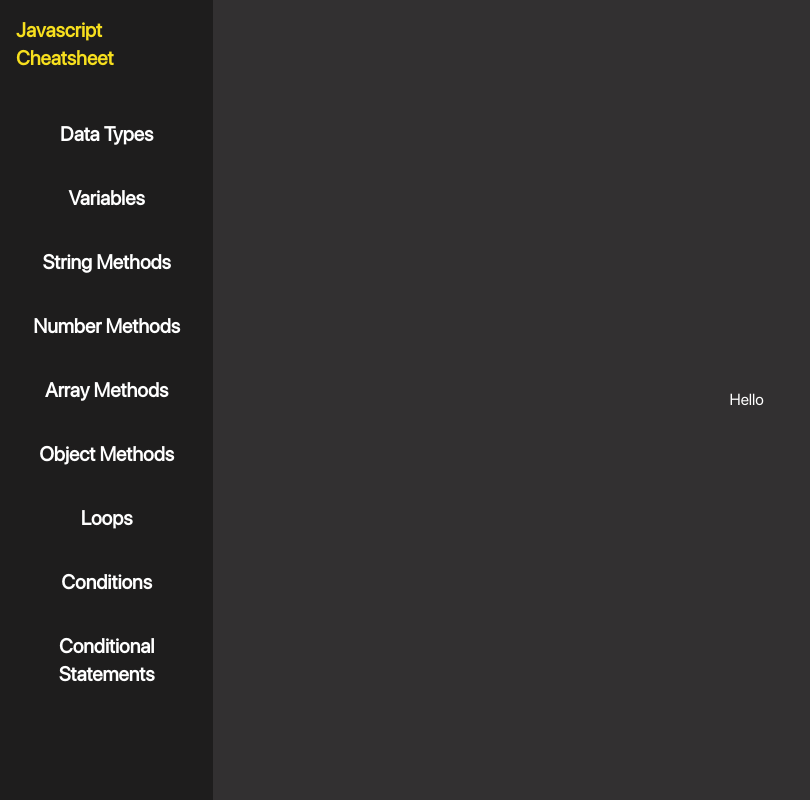
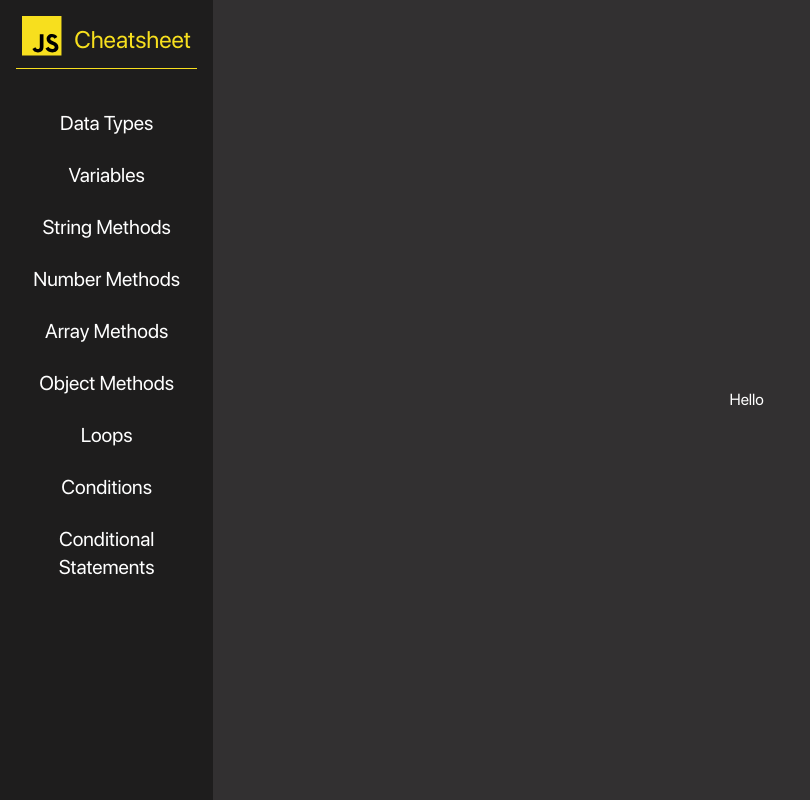
Before and after one commit to syhzrl/js-cheatsheet, a Next.js app: page / in a window 1280 px wide. Shown: the whole page, without its empty margins (0-810 px from the left). Built offline with nearby package versions, Linux system fonts and the light colour scheme.

Commit message:
Added javascript icons and updated nav menu

```diff
--- a/src/components/NavMenu.tsx
+++ b/src/components/NavMenu.tsx
@@ -1,4 +1,5 @@
 import React, { FunctionComponent } from 'react';
+import JsIcon from 'assets/icons/js.svg';
 
 interface NavMenuButtonProps {
     label: string;
@@ -10,7 +11,7 @@
     return (
         <button
             type='button'
-            className='bg-transparent p-3 hover:bg-[#dec91b] hover:text-bgPrimary transition-all duration-500 text-xl font-bold rounded-lg w-full'
+            className='bg-transparent p-2 hover:bg-[#dec91b] hover:text-bgPrimary transition-all duration-300 text-xl rounded-lg w-full'
         >
             <p>
                 {label}
@@ -33,12 +34,23 @@
     ];
 
     return (
-        <div className='bg-[#1e1d1d] text-white w-1/5 sticky top-0 flex flex-col items-center space-y-1 h-screen'>
-            <div className='text-jsYellow p-4 flex justify-center items-center w-full text-xl font-bold'>
-                Javascript Cheatsheet
+        <div className='bg-[#1e1d1d] text-white w-1/5 sticky top-0 flex flex-col items-center h-screen'>
+            <div className='text-jsYellow p-4 text-2xl flex flex-col justify-center items-center w-full space-y-3'>
+                <div className='flex justify-center items-end space-x-3'>
+                    <JsIcon
+                        height={40}
+                        width={40}
+                    />
+
+                    <p>
+                        Cheatsheet
+                    </p>
+                </div>
+
+                <div className='w-full border-b border-jsYellow' />
             </div>
 
-            <div className='p-4 flex flex-col space-y-3'>
+            <div className='p-4 flex flex-col space-y-2'>
                 {navMenuButtonsLabel.map(item => {
                     return (
                         <NavMenuButton key={item} label={item} />
```
Also changed, not shown: src/assets/icons/js.svg (added).
